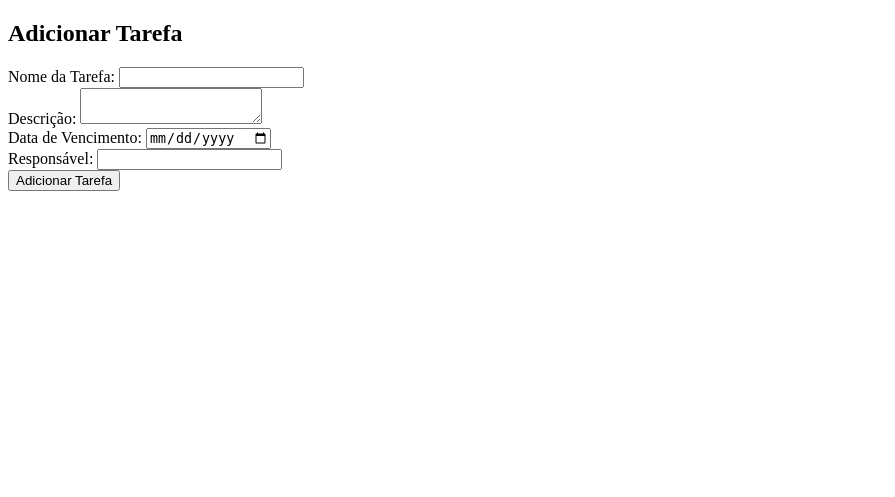
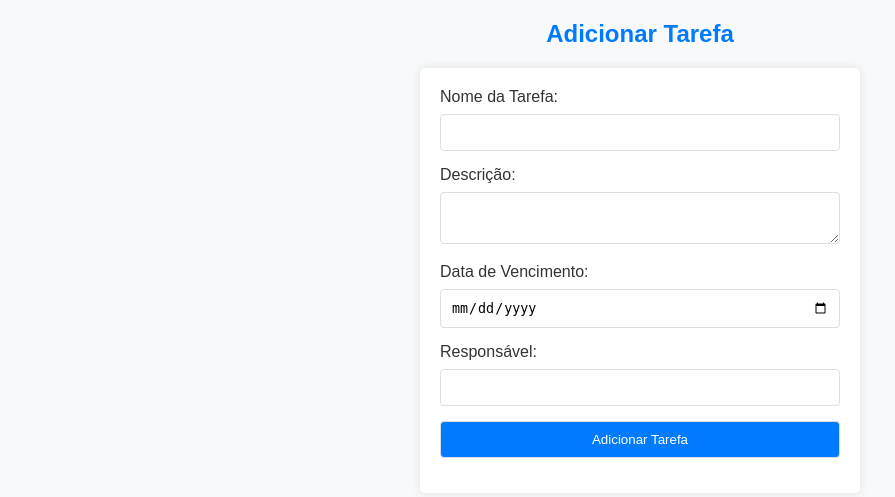
Before and after one commit to Felip3Sadrak/Gerenciador_de_Projetos, a PHP site: page /add_task.php in a window 1280 px wide. Shown: the top 497 px of the page, without its empty margins (0-895 px from the left). Run offline with PHP 8.4, Linux system fonts and the light colour scheme.

Commit message:
:lipstick: Criação do Layout Inicial
Estilização da aplicação

```diff
--- a/add_task.php
+++ b/add_task.php
@@ -24,14 +24,70 @@ if ($_SERVER['REQUEST_METHOD'] === 'POST') {
     <meta charset="UTF-8">
     <meta name="viewport" content="width=device-width, initial-scale=1.0">
     <title>Adicionar Tarefa</title>
+    <style>
+        body {
+            font-family: 'Arial', sans-serif;
+            margin: 0;
+            padding: 0;
+            background-color: #f8f9fa;
+        }
+
+        h2 {
+            color: #007bff;
+            text-align: center;
+            margin-top: 20px;
+        }
+
+        form {
+            max-width: 400px;
+            margin: 20px auto;
+            padding: 20px;
+            background-color: #fff;
+            box-shadow: 0 0 10px rgba(0, 0, 0, 0.1);
+            border-radius: 5px;
+        }
+
+        label {
+            display: block;
+            margin-bottom: 8px;
+            color: #333;
+        }
+
+        input, textarea {
+            width: 100%;
+            padding: 10px;
+            margin-bottom: 15px;
+            border: 1px solid #ddd;
+            border-radius: 4px;
+            box-sizing: border-box;
+        }
+
+        input[type="submit"] {
+            background-color: #007bff;
+            color: #fff;
+            cursor: pointer;
+        }
+
+        input[type="submit"]:hover {
+            background-color: #0056b3;
+        }
+    </style>
 </head>
 <body>
     <h2>Adicionar Tarefa</h2>
     <form method="post" action="add_task.php">
-        Nome da Tarefa: <input type="text" name="name" required><br>
-        Descrição: <textarea name="description"></textarea><br>
-        Data de Vencimento: <input type="date" name="due_date" required><br>
-        Responsável: <input type="text" name="assigned_to" required><br>
+        <label for="name">Nome da Tarefa:</label>
+        <input type="text" name="name" id="name" required>
+
+        <label for="description">Descrição:</label>
+        <textarea name="description" id="description"></textarea>
+
+        <label for="due_date">Data de Vencimento:</label>
+        <input type="date" name="due_date" id="due_date" required>
+
+        <label for="assigned_to">Responsável:</label>
+        <input type="text" name="assigned_to" id="assigned_to" required>
+
         <input type="submit" value="Adicionar Tarefa">
     </form>
 </body>
```
Also changed, not shown: CSS/styles.css (added, +34 -0 lines), index.php (+57 -3 lines).
